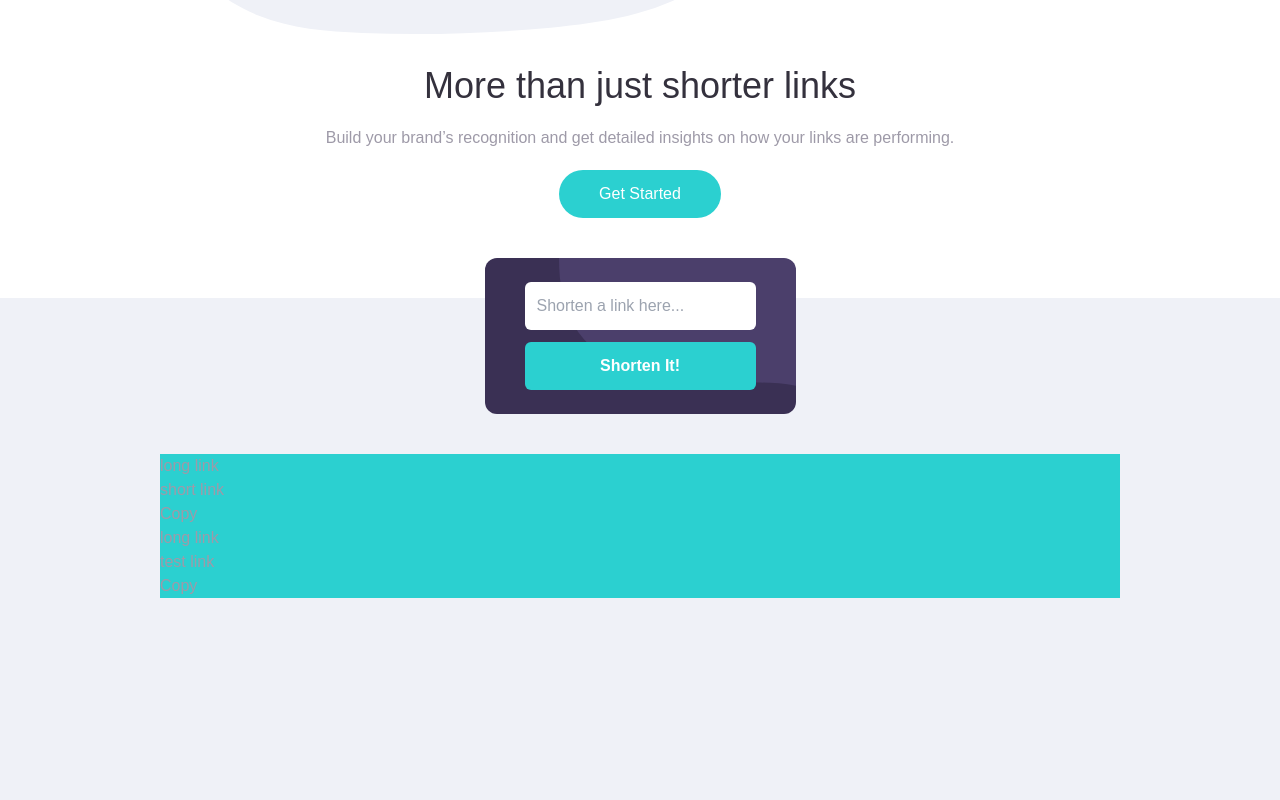
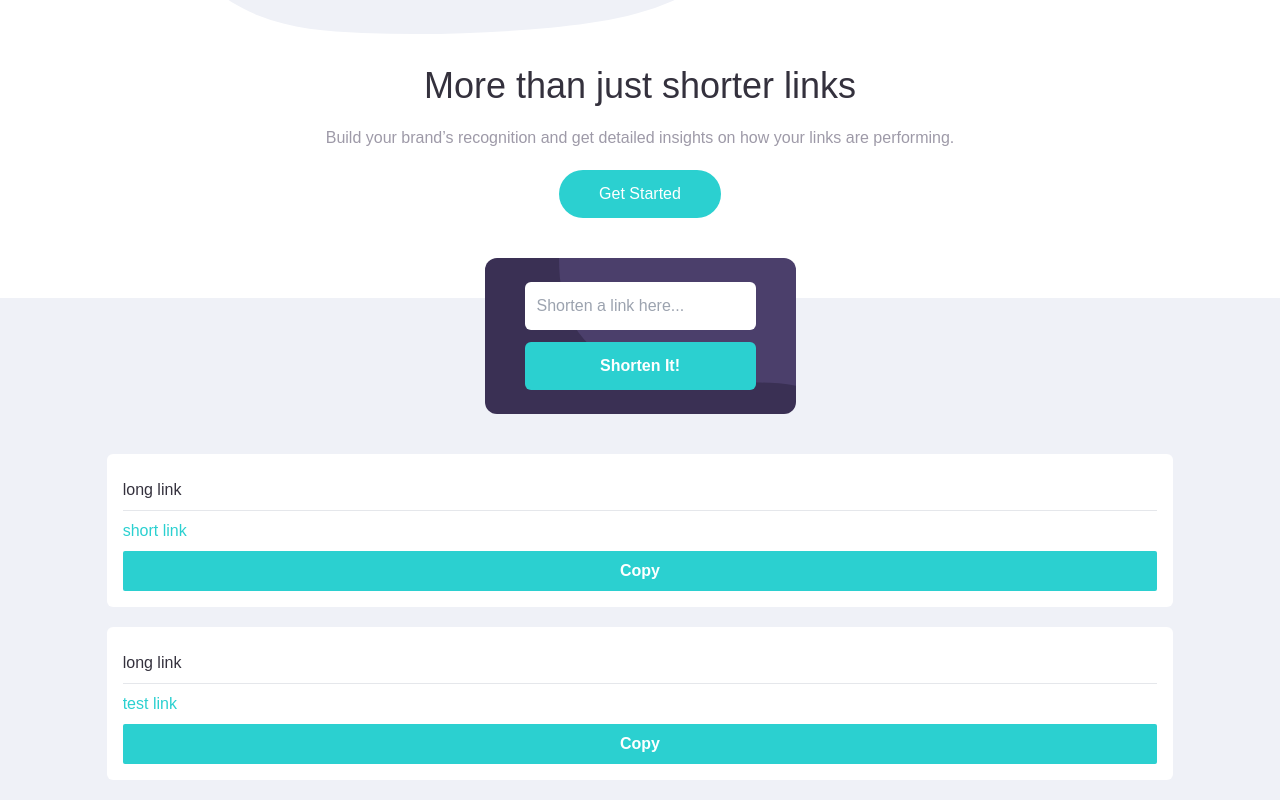
Before and after one commit to ColdLombax/Frontend-Shortly, a React (Create React App) app: page / in a window 1280 px wide. Shown: the part 521-1321 px from the top of the page. Before the commit the page ends 1119 px from the top, so only its background shows below. Built offline with nearby package versions, Linux system fonts and the light colour scheme.

Commit message:
Link cards now correctly styled and displays without overflow.

```diff
--- a/src/components/Landing/Main/LinkCard.jsx
+++ b/src/components/Landing/Main/LinkCard.jsx
@@ -2,11 +2,13 @@ import React from 'react';
 import PropTypes from 'prop-types';
 
 function LinkCard({ short, long }) {
+  const linkOverflowStyle = 'pb-2 pt-2 overflow-ellipsis overflow-hidden whitespace-nowrap';
   return (
-    <div className="m-auto w-3/4 bg-cyan-base">
-      <p>{long}</p>
-      <p>{short}</p>
-      <button type="button">Copy</button>
+    <div className="m-auto w-5/6 mb-5 bg-white rounded-md text-custom-black p-4">
+      <p className={`${linkOverflowStyle}`}>{long}</p>
+      <hr />
+      <p className={`${linkOverflowStyle} text-cyan-base`}>{short}</p>
+      <button type="button" className="bg-cyan-base w-full rounded-sm text-white p-2 font-bold">Copy</button>
     </div>
   );
 }
```
